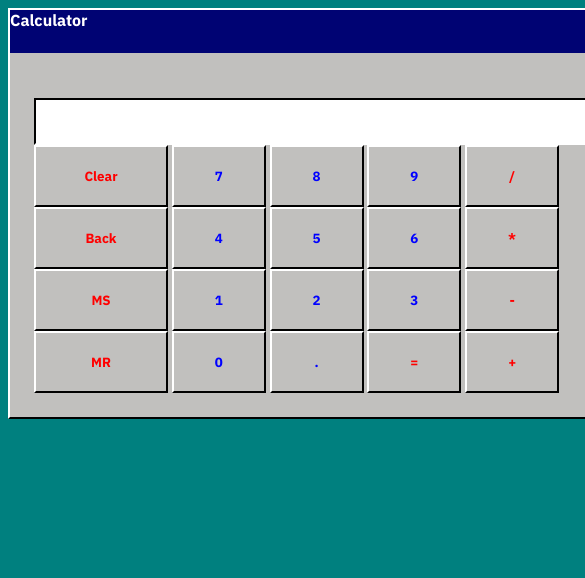
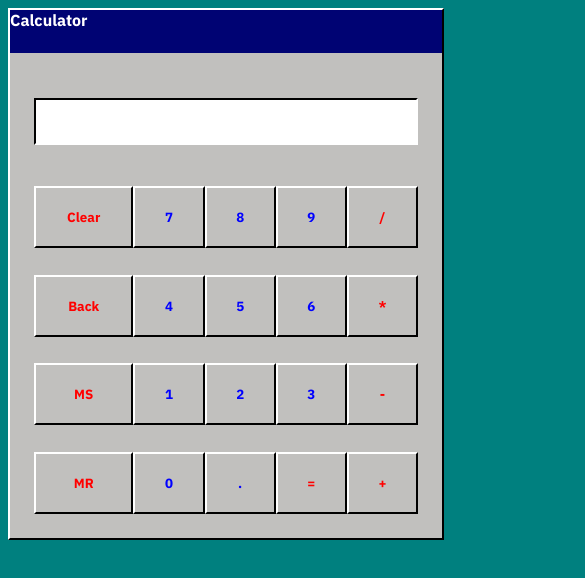
Before and after one commit to wisniewskiz/calculator, a website: page index.html in a window 390 px wide. Shown: the top 578 px of the page, 585 px wide, since content can reach past the window. Drawn offline with Linux system fonts and the light colour scheme.

Commit message:
add css grid styles to make responsive

```diff
--- a/index.css
+++ b/index.css
@@ -27,8 +27,9 @@ p {
     border-left: 2px solid #fff;
     border-bottom: 2px solid #000;
     border-right: 2px solid #000;
-    min-width: 728px;
-    max-width: .33vw;
+    width: 50%;
+    max-width: 728px;
+    min-width: 432px;
     margin: 0 auto;
     padding: 0;
 }
@@ -42,10 +43,10 @@ p {
 
 .calculator__body {
     margin: 45px 24px 24px;
-    /* display: grid;
+    display: grid;
     grid-template-rows: repeat(5, 64px);
-    grid-template-columns: repeat(6, 64px);
-    grid-gap: 24px; */
+    grid-template-columns: repeat(8, 1fr);
+    grid-gap: 24px;
 }
 .calculator__display {
     height: 31px;
@@ -58,6 +59,22 @@ p {
     padding: 6px 6px;
     text-align: right;
     color: #000;
+    grid-row: 1;
+    grid-column-start: span 8;
+}
+
+.calculator__inputs {
+    grid-row: 2 / span 4;
+    grid-column: 1 / span 8;
+    display: flex;
+    flex-direction: column;
+    justify-content: space-between;
+
+}
+
+.inputs__row {
+    display: flex;
+    justify-content: space-between;
 }
 
 .inputs__row--button {
```
